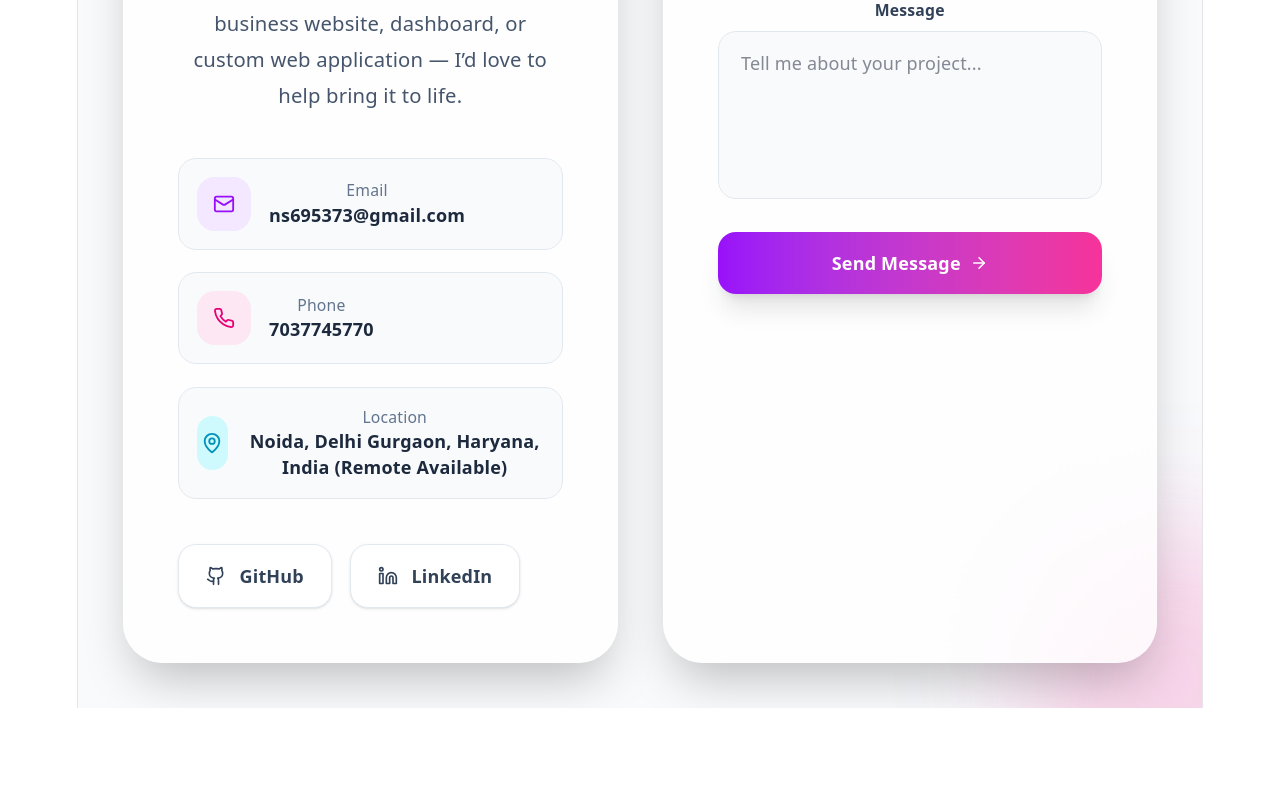
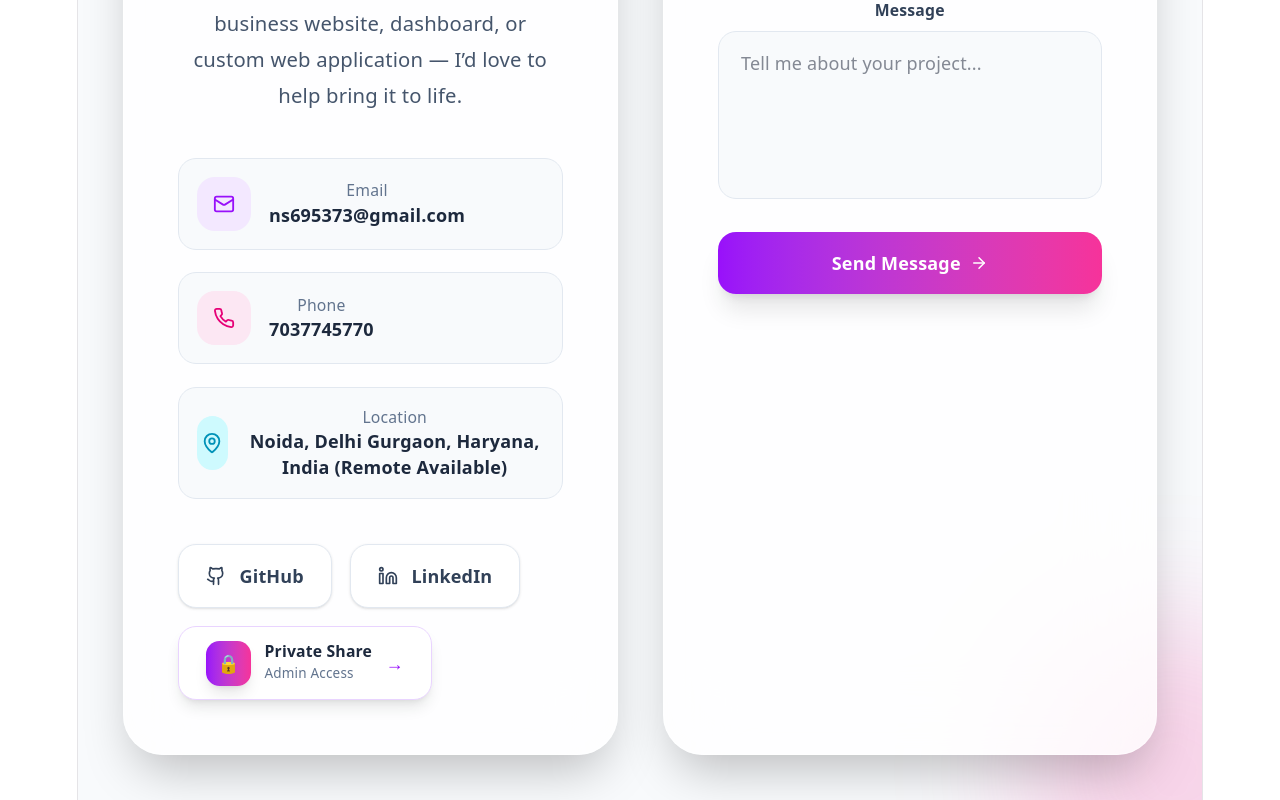
Before and after one commit to Nishant70-sharma/my-portfolio, a React (Vite) app: page /contact in a window 1280 px wide. Shown: the part 719-1519 px from the top of the page. Before the commit the page ends 1427 px from the top, so only its background shows below. Built offline with nearby package versions, Linux system fonts and the light colour scheme.

Commit message:
complete

```diff
--- a/index.html
+++ b/index.html
@@ -4,7 +4,7 @@
     <meta charset="UTF-8" />
     <link rel="icon" type="image/svg+xml" href="/favicon.svg" />
     <meta name="viewport" content="width=device-width, initial-scale=1.0" />
-    <title>my-portfolio</title>
+    <title>portfolio (Nishant Sharma) </title>
   </head>
   <body>
     <div id="root"></div>
--- a/src/pages/Contact.jsx
+++ b/src/pages/Contact.jsx
@@ -1,4 +1,5 @@
 import { useState } from "react";
+import { Link } from "react-router-dom";
 import {
   Mail,
   Github,
@@ -40,7 +41,7 @@ ${formData.message}
     `;
 
     window.location.href = `mailto:ns695373@gmail.com?subject=${encodeURIComponent(
-      subject
+      subject,
     )}&body=${encodeURIComponent(body)}`;
   };
 
@@ -101,9 +102,7 @@ ${formData.message}
 
                 <div>
                   <p className="text-sm text-slate-500">Phone</p>
-                  <h3 className="font-semibold text-slate-800">
-                    7037745770
-                  </h3>
+                  <h3 className="font-semibold text-slate-800">7037745770</h3>
                 </div>
               </div>
 
@@ -115,7 +114,7 @@ ${formData.message}
                 <div>
                   <p className="text-sm text-slate-500">Location</p>
                   <h3 className="font-semibold text-slate-800">
-                  Noida, Delhi  Gurgaon, Haryana, India (Remote Available)
+                    Noida, Delhi Gurgaon, Haryana, India (Remote Available)
                   </h3>
                 </div>
               </div>
@@ -142,6 +141,34 @@ ${formData.message}
                 <Linkedin size={20} />
                 LinkedIn
               </a>
+              <Link
+                to="/private-share-2026"
+                className="group relative inline-flex items-center gap-3 overflow-hidden rounded-2xl border border-purple-200 bg-white px-6 py-3 font-semibold text-slate-800 shadow-lg transition duration-300 hover:-translate-y-1 hover:border-purple-400 hover:shadow-2xl"
+              >
+                {/* GLOW EFFECT */}
+                <span className="absolute inset-0 bg-gradient-to-r from-purple-500/0 via-purple-500/10 to-pink-500/0 opacity-0 transition duration-500 group-hover:opacity-100" />
+
+                {/* ICON */}
+                <span className="relative flex h-10 w-10 items-center justify-center rounded-xl bg-gradient-to-r from-purple-600 to-pink-500 text-white shadow-lg">
+                  🔒
+                </span>
+
+                {/* TEXT */}
+                <span className="relative flex flex-col text-left">
+                  <span className="text-sm font-bold leading-none">
+                    Private Share
+                  </span>
+
+                  <span className="mt-1 text-xs font-medium text-slate-500">
+                    Admin Access
+                  </span>
+                </span>
+
+                {/* ARROW */}
+                <span className="relative text-purple-600 transition duration-300 group-hover:translate-x-1">
+                  →
+                </span>
+              </Link>
             </div>
           </div>
 
```
